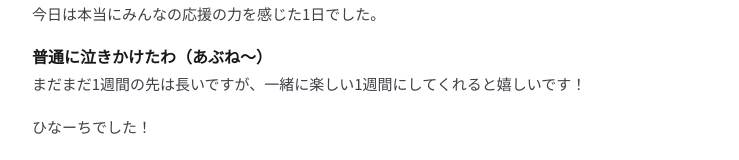
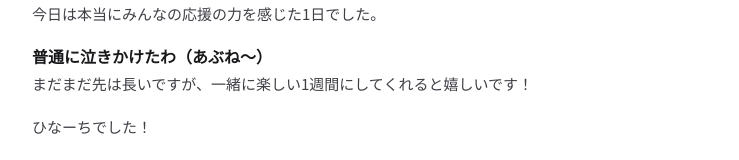
Before and after one commit to meme0524/hina-chi, an Astro site: page /blog/p/2026-11-17 in a window 1280 px wide. Shown: the part 1026-1186 px from the top of the page, without its empty margins (128-867 px from the left). Built offline with nearby package versions, Linux system fonts and the light colour scheme; Astro itself is replaced by a stand-in of ours.

Commit message:
feat: change some text

```diff
--- a/src/content/blog/2026-11-17.md
+++ b/src/content/blog/2026-11-17.md
@@ -40,6 +40,6 @@ desc: "イベント初日"
 
 #### **普通に泣きかけたわ（あぶね～）**
 
-まだまだ1週間の先は長いですが、一緒に楽しい1週間にしてくれると嬉しいです！
+まだまだ先は長いですが、一緒に楽しい1週間にしてくれると嬉しいです！
 
 ひなーちでした！
```
